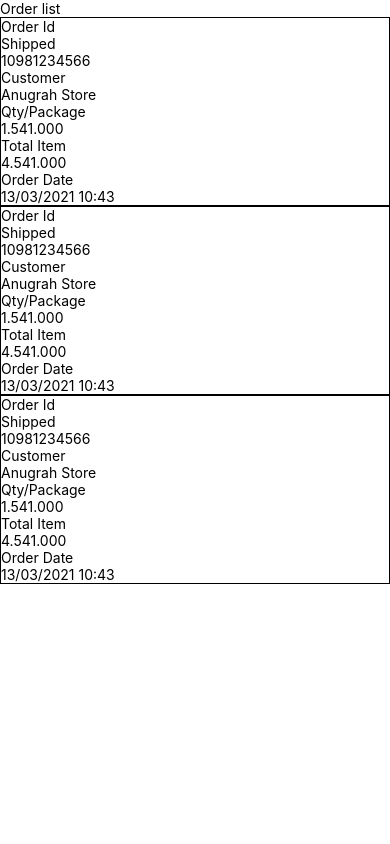
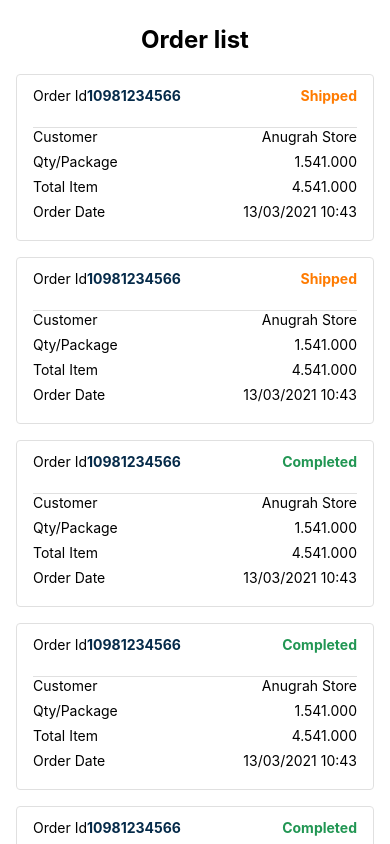
Before and after one commit to ahmadsiddiq-lang/OrderList, a React Native app: screen / in a window 390 px wide. Built offline with nearby package versions, Linux system fonts and the light colour scheme.

Commit message:
list order complate

```diff
--- a/App.js
+++ b/App.js
@@ -1,4 +1,4 @@
-import { StyleSheet, Text, View } from 'react-native';
+import { ScrollView, StyleSheet, Text, View } from 'react-native';
 import React from 'react';
 import Card from './components/Card';
 
@@ -21,7 +21,39 @@ const data = [
   },
   {
     order_id: '10981234566',
-    status: 'Shipped',
+    status: 'Completed',
+    customer: 'Anugrah Store',
+    qty: '1.541.000',
+    total: '4.541.000',
+    date: '13/03/2021 10:43',
+  },
+  {
+    order_id: '10981234566',
+    status: 'Completed',
+    customer: 'Anugrah Store',
+    qty: '1.541.000',
+    total: '4.541.000',
+    date: '13/03/2021 10:43',
+  },
+  {
+    order_id: '10981234566',
+    status: 'Completed',
+    customer: 'Anugrah Store',
+    qty: '1.541.000',
+    total: '4.541.000',
+    date: '13/03/2021 10:43',
+  },
+  {
+    order_id: '10981234566',
+    status: 'Completed',
+    customer: 'Anugrah Store',
+    qty: '1.541.000',
+    total: '4.541.000',
+    date: '13/03/2021 10:43',
+  },
+  {
+    order_id: '10981234566',
+    status: 'Completed',
     customer: 'Anugrah Store',
     qty: '1.541.000',
     total: '4.541.000',
@@ -32,11 +64,19 @@ const data = [
 export default function App() {
   return (
     <View style={styles.container}>
-      <Text>Order list</Text>
+      <Text style={styles.title}>Order list</Text>
       <View style={styles.list}>
-        {data.map((item, i) => {
-          return <Card key={i} item={item} />;
-        })}
+        <ScrollView
+          showsVerticalScrollIndicator={false}
+        >
+          {data.map((item, i) => {
+            return (
+              <View style={styles.listItem}>
+                <Card key={i} item={item} />
+              </View>
+            );
+          })}
+        </ScrollView>
       </View>
     </View>
   );
@@ -48,5 +88,17 @@ const styles = StyleSheet.create({
   },
   list: {
     flex: 1,
+    paddingHorizontal: 16,
+  },
+  title: {
+    color: '#000000',
+    textAlign: 'center',
+    marginTop: 25,
+    marginBottom: 20,
+    fontWeight: '700',
+    fontSize: 24,
+  },
+  listItem: {
+    marginBottom: 16,
   },
 });
--- a/components/Card/index.js
+++ b/components/Card/index.js
@@ -1,32 +1,33 @@
 import { StyleSheet, Text, View } from 'react-native';
 import React from 'react';
+import { stylesglobal } from '../../styles';
 
 export default function Card({ item }) {
     return (
         <View style={styles.comtainer}>
             <View style={styles.head}>
-                <View>
-                    <Text>Order Id</Text>
-                    <Text>{item?.status}</Text>
+                <View style={styles.item}>
+                    <Text style={styles.order}>Order Id</Text>
+                    <Text style={[stylesglobal.text, styles.idOrder]}>{item?.order_id}</Text>
                 </View>
-                <Text>{item?.order_id}</Text>
+                <Text style={[stylesglobal.text, item?.status === 'Shipped' ? styles.status : styles.statusComplate]}>{item?.status}</Text>
             </View>
             <View>
                 <View style={styles.item}>
-                    <Text>Customer</Text>
-                    <Text>{item?.customer}</Text>
+                    <Text style={stylesglobal.text}>Customer</Text>
+                    <Text style={stylesglobal.text}>{item?.customer}</Text>
                 </View>
-                <View>
-                    <Text>Qty/Package</Text>
-                    <Text>{item?.qty}</Text>
+                <View style={styles.item}>
+                    <Text style={stylesglobal.text}>Qty/Package</Text>
+                    <Text style={stylesglobal.text}>{item?.qty}</Text>
                 </View>
-                <View>
-                    <Text>Total Item</Text>
-                    <Text>{item?.total}</Text>
+                <View style={styles.item}>
+                    <Text style={stylesglobal.text}>Total Item</Text>
+                    <Text style={stylesglobal.text}>{item?.total}</Text>
                 </View>
-                <View>
-                    <Text>Order Date</Text>
-                    <Text>{item?.date}</Text>
+                <View style={styles.item}>
+                    <Text style={stylesglobal.text}>Order Date</Text>
+                    <Text style={stylesglobal.text}>{item?.date}</Text>
                 </View>
             </View>
         </View>
@@ -38,5 +39,37 @@ const styles = StyleSheet.create({
         borderWidth: 1,
         minHeight: 30,
         width: '100%',
+        borderRadius: 4,
+        overflow: 'hidden',
+        paddingHorizontal: 16,
+        paddingVertical: 12,
+        borderColor: '#E0E0E0',
+    },
+    head: {
+        borderBottomWidth: 0.3,
+        borderColor: '#E0E0E0',
+        flexDirection: 'row',
+        justifyContent: 'space-between',
+        paddingBottom: 15,
+    },
+    item: {
+        flexDirection: 'row',
+        justifyContent: 'space-between',
+        marginBottom: 8,
+    },
+    order: {
+        color: 'black',
+    },
+    status: {
+        color: '#FF7B00',
+        fontWeight: '700',
+    },
+    statusComplate: {
+        fontWeight: '700',
+        color: '#219653',
+    },
+    idOrder: {
+        fontWeight: '700',
+        color: '#052A49',
     },
 });
--- /dev/null
+++ b/styles/index.js
@@ -0,0 +1,8 @@
+import { StyleSheet } from 'react-native';
+
+export const stylesglobal = StyleSheet.create({
+    text: {
+        color: 'black',
+        fontSize: 14,
+    },
+});
```
